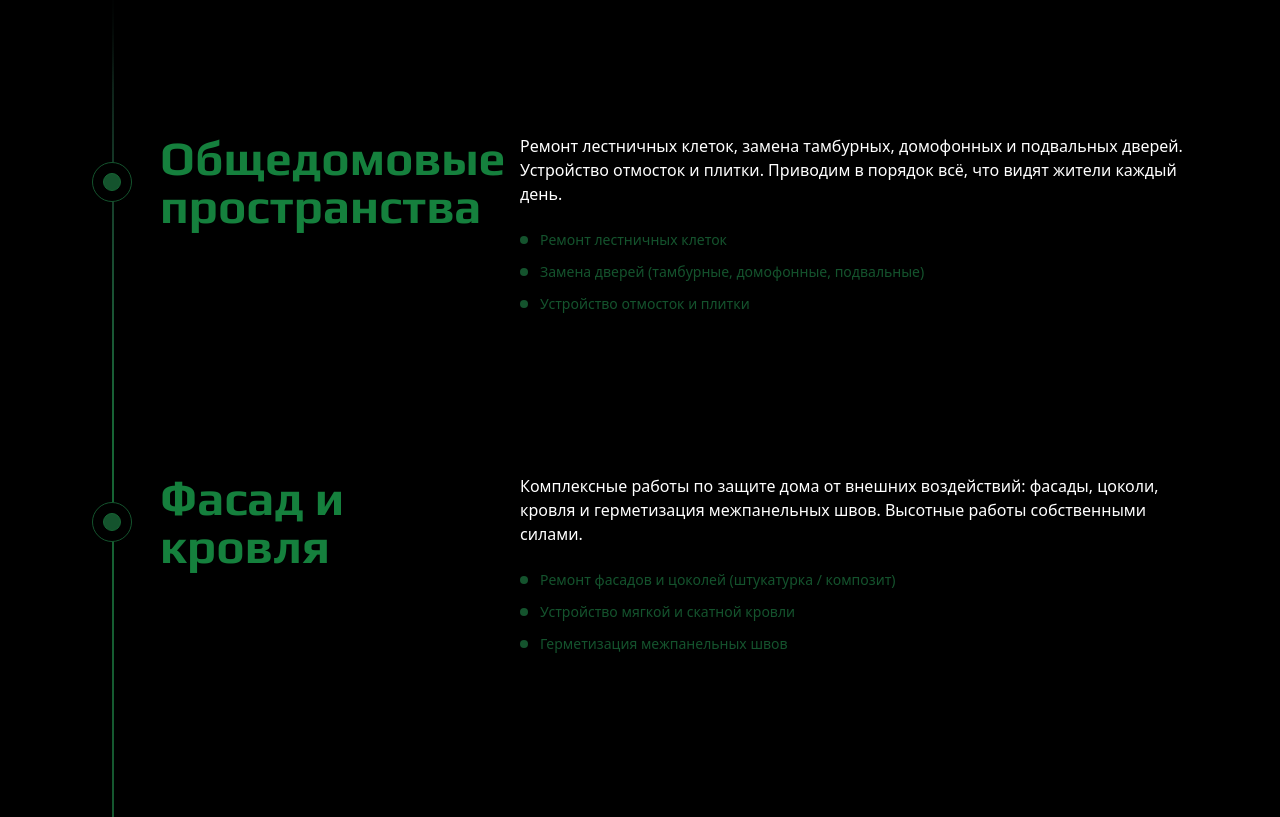
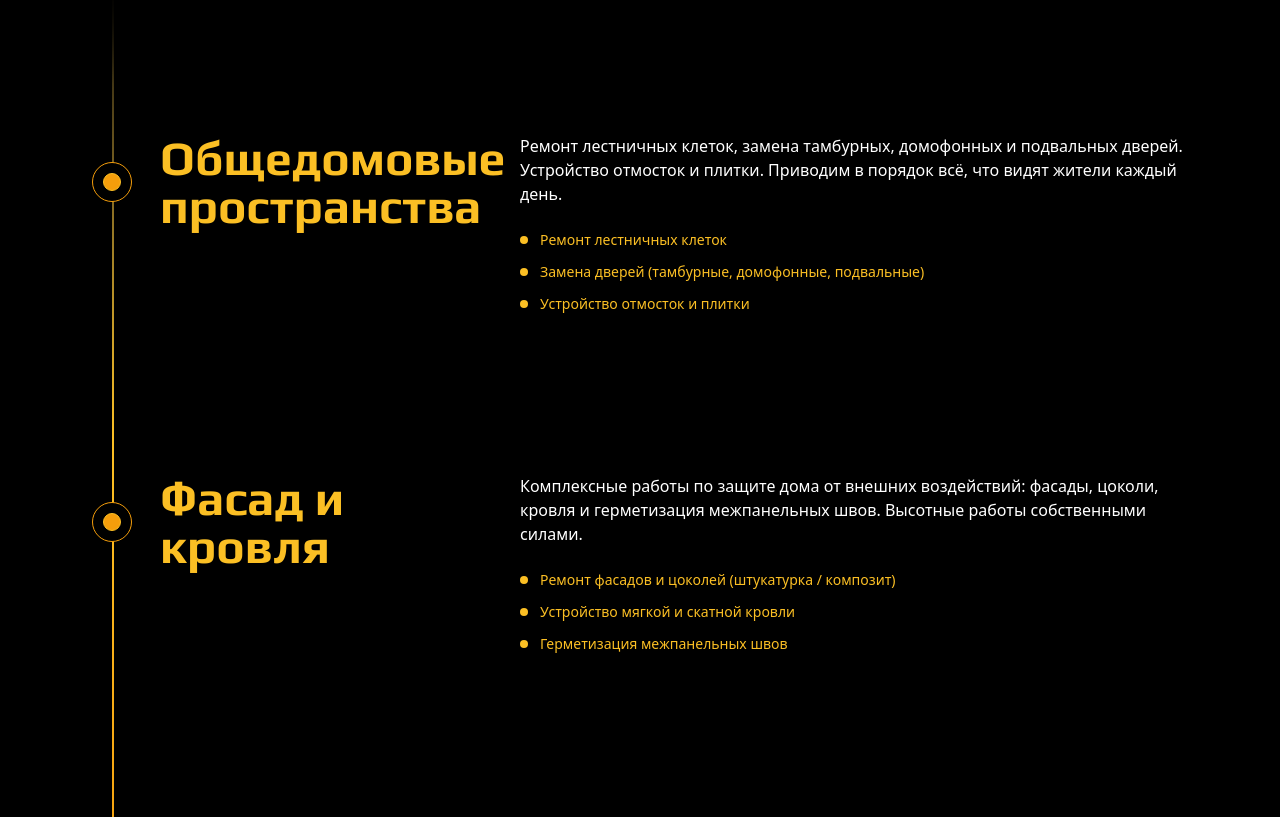
Before and after one commit to pr-poehali-dev/tech-innovation-lab-6, a React (Vite) app: page / in a window 1280 px wide. Shown: the part 1940-2757 px from the top of the page. Built offline with nearby package versions, Linux system fonts and the light colour scheme.

Commit message:
Согласие на запрос

```diff
--- a/src/components/about-section.tsx
+++ b/src/components/about-section.tsx
@@ -24,8 +24,8 @@ export function AboutSection() {
           </div>
           <div className="grid grid-cols-2 gap-6">
             {stats.map((stat, index) => (
-              <div key={index} className="text-center p-6 rounded-xl border border-green-900/30 bg-white/5">
-                <div className="text-4xl font-bold text-green-900 mb-2 font-orbitron">{stat.value}</div>
+              <div key={index} className="text-center p-6 rounded-xl border border-amber-500/30 bg-white/5">
+                <div className="text-4xl font-bold text-amber-400 mb-2 font-orbitron">{stat.value}</div>
                 <div className="text-muted-foreground">{stat.label}</div>
               </div>
             ))}
--- a/src/components/applications-timeline.tsx
+++ b/src/components/applications-timeline.tsx
@@ -11,16 +11,16 @@ export function ApplicationsTimeline() {
             и плитки. Приводим в порядок всё, что видят жители каждый день.
           </p>
           <div className="space-y-3">
-            <div className="flex items-center gap-3 text-green-900 text-sm">
-              <div className="w-2 h-2 bg-green-900 rounded-full"></div>
+            <div className="flex items-center gap-3 text-amber-400 text-sm">
+              <div className="w-2 h-2 bg-amber-400 rounded-full"></div>
               Ремонт лестничных клеток
             </div>
-            <div className="flex items-center gap-3 text-green-900 text-sm">
-              <div className="w-2 h-2 bg-green-900 rounded-full"></div>
+            <div className="flex items-center gap-3 text-amber-400 text-sm">
+              <div className="w-2 h-2 bg-amber-400 rounded-full"></div>
               Замена дверей (тамбурные, домофонные, подвальные)
             </div>
-            <div className="flex items-center gap-3 text-green-900 text-sm">
-              <div className="w-2 h-2 bg-green-900 rounded-full"></div>
+            <div className="flex items-center gap-3 text-amber-400 text-sm">
+              <div className="w-2 h-2 bg-amber-400 rounded-full"></div>
               Устройство отмосток и плитки
             </div>
           </div>
@@ -36,16 +36,16 @@ export function ApplicationsTimeline() {
             межпанельных швов. Высотные работы собственными силами.
           </p>
           <div className="space-y-3">
-            <div className="flex items-center gap-3 text-green-900 text-sm">
-              <div className="w-2 h-2 bg-green-900 rounded-full"></div>
+            <div className="flex items-center gap-3 text-amber-400 text-sm">
+              <div className="w-2 h-2 bg-amber-400 rounded-full"></div>
               Ремонт фасадов и цоколей (штукатурка / композит)
             </div>
-            <div className="flex items-center gap-3 text-green-900 text-sm">
-              <div className="w-2 h-2 bg-green-900 rounded-full"></div>
+            <div className="flex items-center gap-3 text-amber-400 text-sm">
+              <div className="w-2 h-2 bg-amber-400 rounded-full"></div>
               Устройство мягкой и скатной кровли
             </div>
-            <div className="flex items-center gap-3 text-green-900 text-sm">
-              <div className="w-2 h-2 bg-green-900 rounded-full"></div>
+            <div className="flex items-center gap-3 text-amber-400 text-sm">
+              <div className="w-2 h-2 bg-amber-400 rounded-full"></div>
               Герметизация межпанельных швов
             </div>
           </div>
@@ -61,16 +61,16 @@ export function ApplicationsTimeline() {
             Работаем системно — от диагностики до сдачи объекта.
           </p>
           <div className="space-y-3">
-            <div className="flex items-center gap-3 text-green-900 text-sm">
-              <div className="w-2 h-2 bg-green-900 rounded-full"></div>
+            <div className="flex items-center gap-3 text-amber-400 text-sm">
+              <div className="w-2 h-2 bg-amber-400 rounded-full"></div>
               Замена стояков и розливов ГВС/ХВС/канализации
             </div>
-            <div className="flex items-center gap-3 text-green-900 text-sm">
-              <div className="w-2 h-2 bg-green-900 rounded-full"></div>
+            <div className="flex items-center gap-3 text-amber-400 text-sm">
+              <div className="w-2 h-2 bg-amber-400 rounded-full"></div>
               Опрессовка и промывка центрального отопления
             </div>
-            <div className="flex items-center gap-3 text-green-900 text-sm">
-              <div className="w-2 h-2 bg-green-900 rounded-full"></div>
+            <div className="flex items-center gap-3 text-amber-400 text-sm">
+              <div className="w-2 h-2 bg-amber-400 rounded-full"></div>
               Замена электрощитов, кабелей и светильников
             </div>
           </div>
--- a/src/components/faq-section.tsx
+++ b/src/components/faq-section.tsx
@@ -47,8 +47,8 @@ export function FAQSection() {
         <div className="max-w-4xl mx-auto">
           <Accordion type="single" collapsible className="w-full">
             {faqs.map((faq, index) => (
-              <AccordionItem key={index} value={`item-${index}`} className="border-green-900/30 mb-4">
-                <AccordionTrigger className="text-left text-lg font-semibold text-white hover:text-green-700 font-orbitron px-6 py-4">
+              <AccordionItem key={index} value={`item-${index}`} className="border-amber-500/30 mb-4">
+                <AccordionTrigger className="text-left text-lg font-semibold text-white hover:text-amber-400 font-orbitron px-6 py-4">
                   {faq.question}
                 </AccordionTrigger>
                 <AccordionContent className="text-gray-300 leading-relaxed px-6 pb-4 font-space-mono">
--- a/src/components/features-section.tsx
+++ b/src/components/features-section.tsx
@@ -61,7 +61,7 @@ export function FeaturesSection() {
             >
               <CardHeader>
                 <div className="flex items-center justify-between mb-2">
-                  <Icon name={feature.icon} size={32} className="text-green-900" fallback="Wrench" />
+                  <Icon name={feature.icon} size={32} className="text-amber-400" fallback="Wrench" />
                   <Badge variant="secondary" className="bg-accent text-accent-foreground">
                     {feature.badge}
                   </Badge>
--- a/src/components/hero-webgl.tsx
+++ b/src/components/hero-webgl.tsx
@@ -161,7 +161,7 @@ export const Hero3DWebGL = () => {
             {titleWords.map((word, index) => (
               <div
                 key={index}
-                className={`${index < visibleWords ? "fade-in" : ""} ${index === 1 ? "text-green-700" : ""}`}
+                className={`${index < visibleWords ? "fade-in" : ""} ${index === 1 ? "text-amber-400" : ""}`}
                 style={{
                   animationDelay: `${index * 0.13 + (delays[index] || 0)}s`,
                   opacity: index < visibleWords ? undefined : 0,
--- a/src/components/safety-section.tsx
+++ b/src/components/safety-section.tsx
@@ -36,11 +36,11 @@ export function SafetySection() {
           {advantages.map((item, index) => (
             <div
               key={index}
-              className="flex gap-6 p-6 rounded-xl border border-green-900/30 bg-white/5 hover:bg-white/10 transition-all duration-300"
+              className="flex gap-6 p-6 rounded-xl border border-amber-500/30 bg-white/5 hover:bg-white/10 transition-all duration-300"
             >
               <div className="flex-shrink-0">
-                <div className="w-12 h-12 rounded-full bg-green-900/20 flex items-center justify-center">
-                  <Icon name={item.icon} size={24} className="text-green-900" fallback="Star" />
+                <div className="w-12 h-12 rounded-full bg-amber-400/20 flex items-center justify-center">
+                  <Icon name={item.icon} size={24} className="text-amber-400" fallback="Star" />
                 </div>
               </div>
               <div>
--- a/src/components/testimonials-section.tsx
+++ b/src/components/testimonials-section.tsx
@@ -41,7 +41,7 @@ export function TestimonialsSection() {
               <CardContent className="p-6">
                 <p className="text-card-foreground mb-6 leading-relaxed italic">"{testimonial.content}"</p>
                 <div className="flex items-center gap-4">
-                  <div className="w-10 h-10 rounded-full bg-green-900 flex items-center justify-center flex-shrink-0">
+                  <div className="w-10 h-10 rounded-full bg-amber-500 flex items-center justify-center flex-shrink-0">
                     <span className="text-white text-sm font-bold">{testimonial.initials}</span>
                   </div>
                   <div>
--- a/src/components/ui/timeline.tsx
+++ b/src/components/ui/timeline.tsx
@@ -33,16 +33,16 @@ export const Timeline = ({ data }: { data: TimelineEntry[] }) => {
         {data.map((item, index) => (
           <div key={index} className="flex justify-start pt-10 md:pt-40 md:gap-10">
             <div className="sticky flex flex-col md:flex-row z-40 items-center top-40 self-start max-w-xs lg:max-w-sm md:w-full">
-              <div className="h-10 absolute left-3 md:left-3 w-10 rounded-full bg-black flex items-center justify-center border border-green-900">
-                <div className="h-4 w-4 rounded-full bg-green-900 border border-green-800 p-2" />
+              <div className="h-10 absolute left-3 md:left-3 w-10 rounded-full bg-black flex items-center justify-center border border-amber-500">
+                <div className="h-4 w-4 rounded-full bg-amber-500 border border-amber-400 p-2" />
               </div>
-              <h3 className="hidden md:block text-xl md:pl-20 md:text-5xl font-bold text-green-700 font-display">
+              <h3 className="hidden md:block text-xl md:pl-20 md:text-5xl font-bold text-amber-400 font-display">
                 {item.title}
               </h3>
             </div>
 
             <div className="relative pl-20 pr-4 md:pl-4 w-full">
-              <h3 className="md:hidden block text-2xl mb-4 text-left font-bold text-green-700 font-display">
+              <h3 className="md:hidden block text-2xl mb-4 text-left font-bold text-amber-400 font-display">
                 {item.title}
               </h3>
               {item.content}
@@ -60,7 +60,7 @@ export const Timeline = ({ data }: { data: TimelineEntry[] }) => {
               height: heightTransform,
               opacity: opacityTransform,
             }}
-            className="absolute inset-x-0 top-0 w-[2px] bg-gradient-to-t from-green-900 via-green-800 to-transparent rounded-full"
+            className="absolute inset-x-0 top-0 w-[2px] bg-gradient-to-t from-amber-500 via-amber-400 to-transparent rounded-full"
           />
         </div>
       </div>
```
Also changed, not shown: src/components/footer.tsx (+11 -11 lines), src/components/navbar.tsx (+11 -11 lines).
